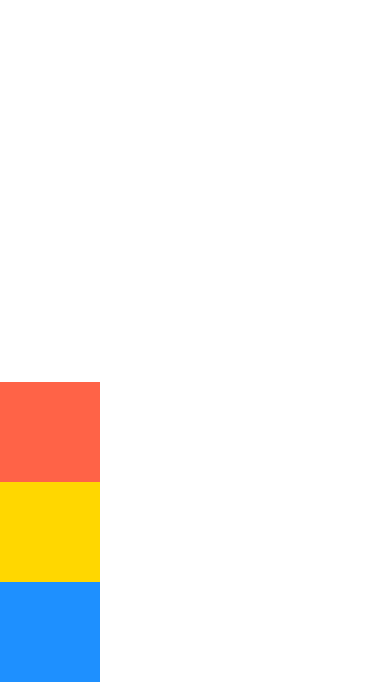
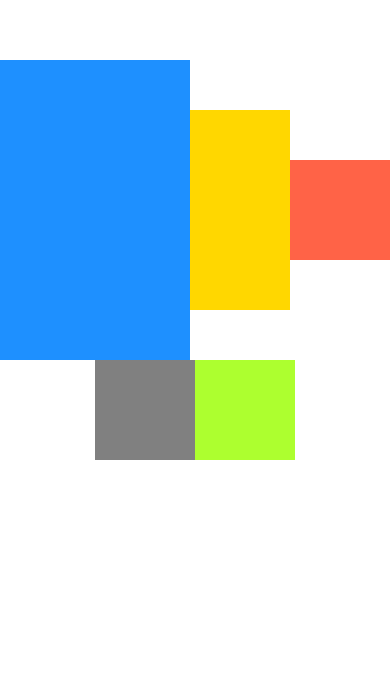
Before and after one commit to snehabanerjee2017/learn-react-native, a React Native app in the folder DoneWithIt/: screen / in a window 390 px wide. Shown: the part 162-844 px from the top of the page. Built offline with nearby package versions, Linux system fonts and the light colour scheme.

Commit message:
flex properties

```diff
--- a/DoneWithIt/App.js
+++ b/DoneWithIt/App.js
@@ -8,22 +8,42 @@ export default function App() {
     <View style={{
       backgroundColor: "white",
       flex: 1,
-      flexDirection: "column-reverse",
+      flexDirection: "row",
+      justifyContent: "center", // main axis
+      alignItems: "center", // secondary axis
+      flexWrap: "wrap",
+      alignContent: "center", // has no effect if flexWrap is not set to wrap
     }}>
       <View style={{
         backgroundColor: "dodgerblue",
+        flexBasis: 100, // maps to primary axis, so width if flexDirection is row
+        flexGrow: 1, // takes up all the available space in the primary axis, same result as flex property
+
+        width:100,
+        height:300,
+        // alignSelf: "flex-start",
+        // flex:1
+      }}/>
+      <View style={{
+        backgroundColor: "gold",
+        width:100,
+        height:200,
+        // flex:1
+      }}/>
+      <View style={{
+        backgroundColor: "tomato",
         width:100,
         height:100,
         // flex:1
       }}/>
       <View style={{
-        backgroundColor: "gold",
+        backgroundColor: "grey",
         width:100,
         height:100,
         // flex:1
       }}/>
       <View style={{
-        backgroundColor: "tomato",
+        backgroundColor: "greenyellow",
         width:100,
         height:100,
         // flex:1
```
